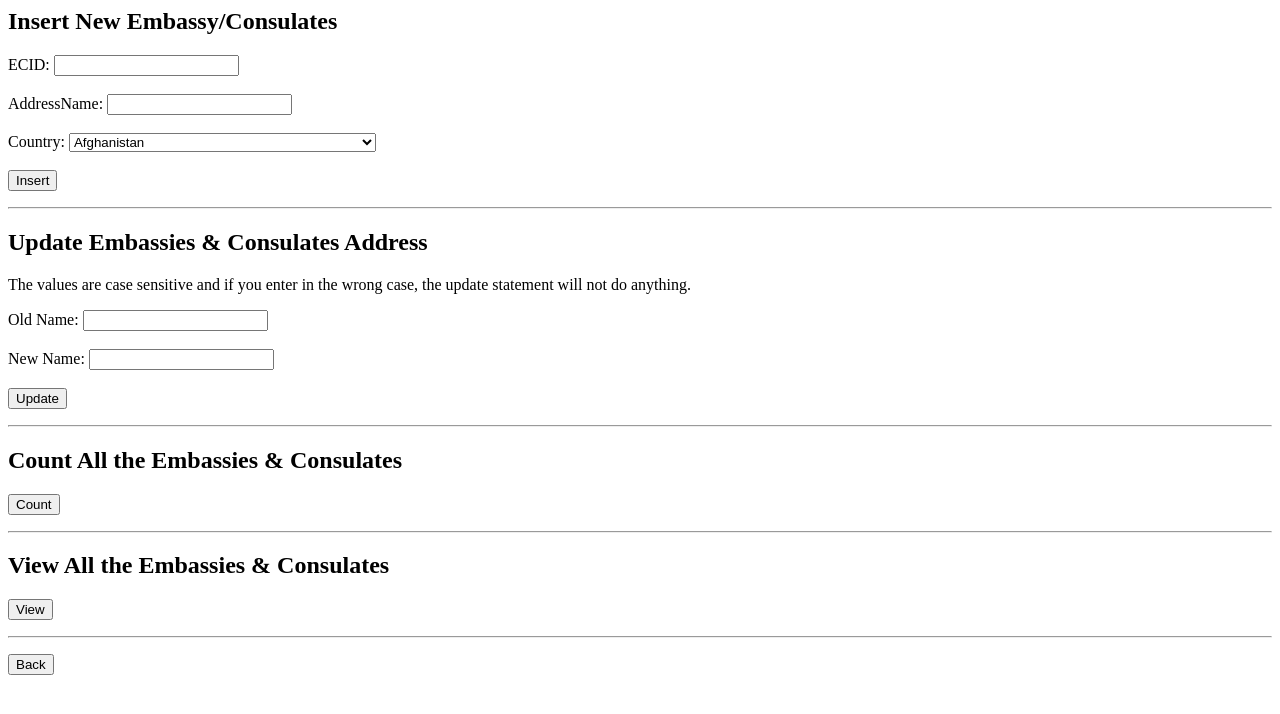
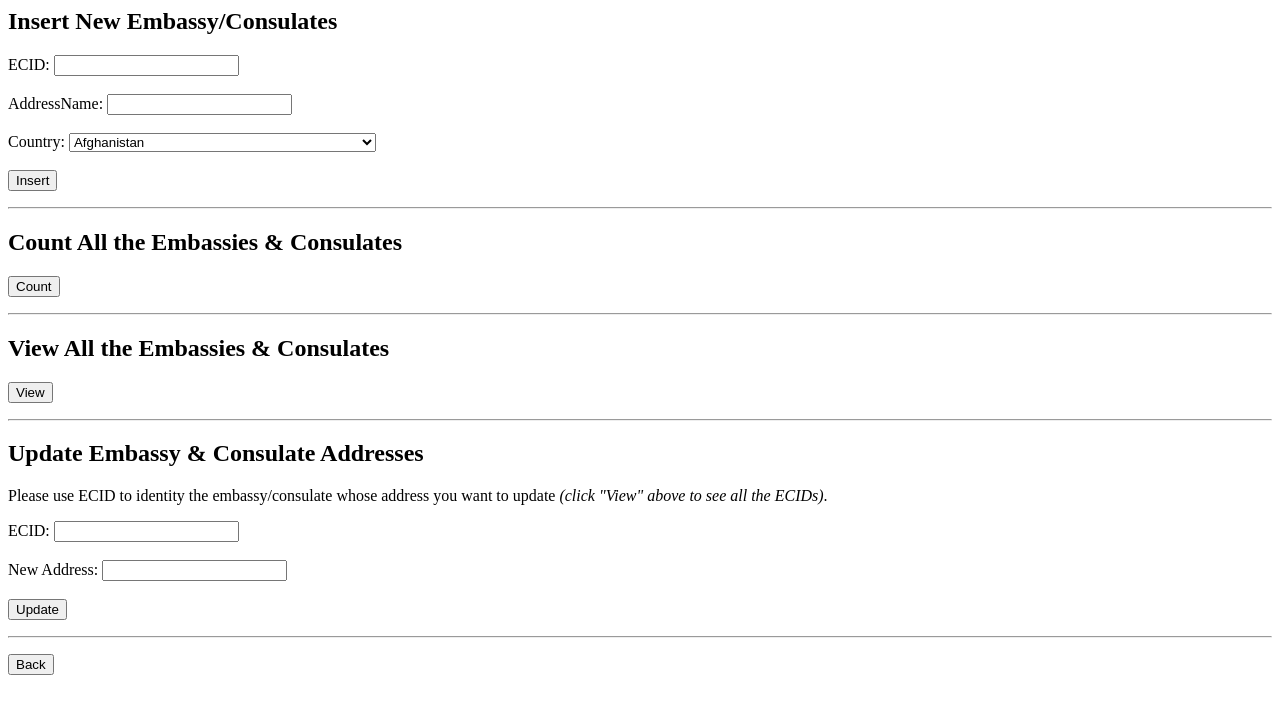
Before and after one commit to Shawn-Xihao-Wu/Modeling-Canadian-Immigration-System-in-SQL-and-PHP-CPSC-304, a PHP site: page /embassy_consulates.php in a window 1280 px wide. Shown: the top 714 px of the page. Run offline with PHP 8.4, Linux system fonts and the light colour scheme.

Commit message:
Complete update feature in Embassy_consulate.php

```diff
--- a/embassy_consulates.php
+++ b/embassy_consulates.php
@@ -7,6 +7,7 @@ $db_conn = NULL; // edit the login credentials in connectToDB()
 $show_debug_alert_messages = False; // set to True if you want alerts to show you which methods are being triggered (see how it is used in debugAlertMessage())
 $countAllStatement = "";
 $viewAllStatement = "";
+$updateStatement = "";
 
 function debugAlertMessage($message)
 {
@@ -82,7 +83,7 @@ function executeBoundSQL($cmdstr, $list)
 function printAllTuples($result)
 { //prints results from a select statement
     $statement = "";
-    $statement .=  "<br>Retrieving data... <br>";
+    $statement .=  "Retrieving data...";
     $statement .= "<table>";
     $statement .= "<tr><th>ECID</th><th>Address</th><th>Country</th></tr>";
 
@@ -126,13 +127,15 @@ function disconnectFromDB()
 
 function handleUpdateRequest()
 {
-    global $db_conn;
+    global $db_conn, $updateStatement;
 
-    $old_name = $_POST['oldName'];
-    $new_name = $_POST['newName'];
+    $ECID = trim($_POST['ECID']);
+    $newAddress = trim($_POST['newAddress']);
 
-    // you need the wrap the old name and new name values with single quotations
-    executePlainSQL("UPDATE EmbassyConsulates SET AddressName='" . $new_name . "' WHERE AddressName='" . $old_name . "'");
+    executePlainSQL("UPDATE EmbassyConsulates SET AddressName = '" . $newAddress ."' WHERE ECID = '" . $ECID . "'");
+
+    $updateStatement .= "The address of '" . $ECID . "' is now at '" . $newAddress . "'";
+
     OCICommit($db_conn);
 }
 
@@ -477,20 +480,6 @@ if (isset($_POST['updateSubmit']) || isset($_POST['insertSubmit'])) {
 
     <hr />
 
-    <h2>Update Embassies & Consulates Address</h2>
-    <p>The values are case sensitive and if you enter in the wrong case, the update statement will not do anything.</p>
-
-    <form method="POST" action="embassy_consulates.php">
-        <!--refresh page when submitted-->
-        <input type="hidden" id="updateQueryRequest" name="updateQueryRequest">
-        Old Name: <input type="text" name="oldName"> <br /><br />
-        New Name: <input type="text" name="newName"> <br /><br />
-
-        <input type="submit" value="Update" name="updateSubmit"></p>
-    </form>
-
-    <hr />
-
     <h2>Count All the Embassies & Consulates </h2>
     <form method="GET" action="embassy_consulates.php">
         <!--refresh page when submitted-->
@@ -500,6 +489,7 @@ if (isset($_POST['updateSubmit']) || isset($_POST['insertSubmit'])) {
     <?php echo $countAllStatement ?>
 
     <hr />
+
     <h2>View All the Embassies & Consulates </h2>
     <form method="GET" action="embassy_consulates.php">
         <!--refresh page when submitted-->
@@ -510,10 +500,26 @@ if (isset($_POST['updateSubmit']) || isset($_POST['insertSubmit'])) {
 
     <hr />
 
+    <h2>Update Embassy & Consulate Addresses</h2>
+    <p>Please use ECID to identity the embassy/consulate whose address you want to update <em>(click "View" above to see all the ECIDs)</em>.</p>
+
+    <form method="POST" action="embassy_consulates.php">
+        <!--refresh page when submitted-->
+        <input type="hidden" id="updateQueryRequest" name="updateQueryRequest">
+        ECID: <input type="text" name="ECID"> <br /><br />
+        New Address: <input type="text" name="newAddress"> <br /><br />
+
+        <input type="submit" value="Update" name="updateSubmit"></p>
+    </form>
+    <?php echo $updateStatement ?>
+
+
+    <hr />
     <p>
         <a href="index.php">
             <button class="button button2">Back</button>
         </a>
     </p>
 </body>
+
 </html>
```
Lines whose indentation alone changed are shown as unchanged.
